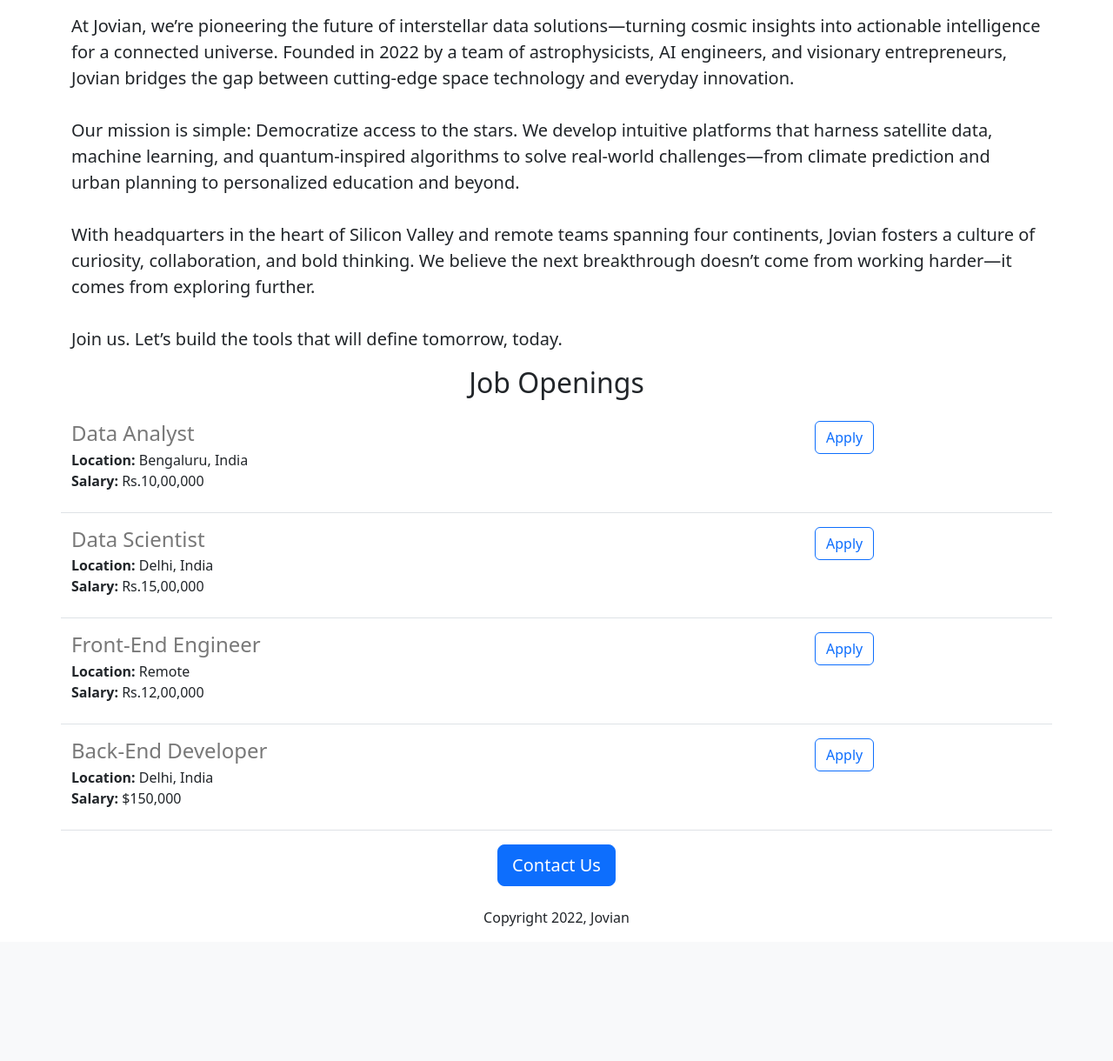
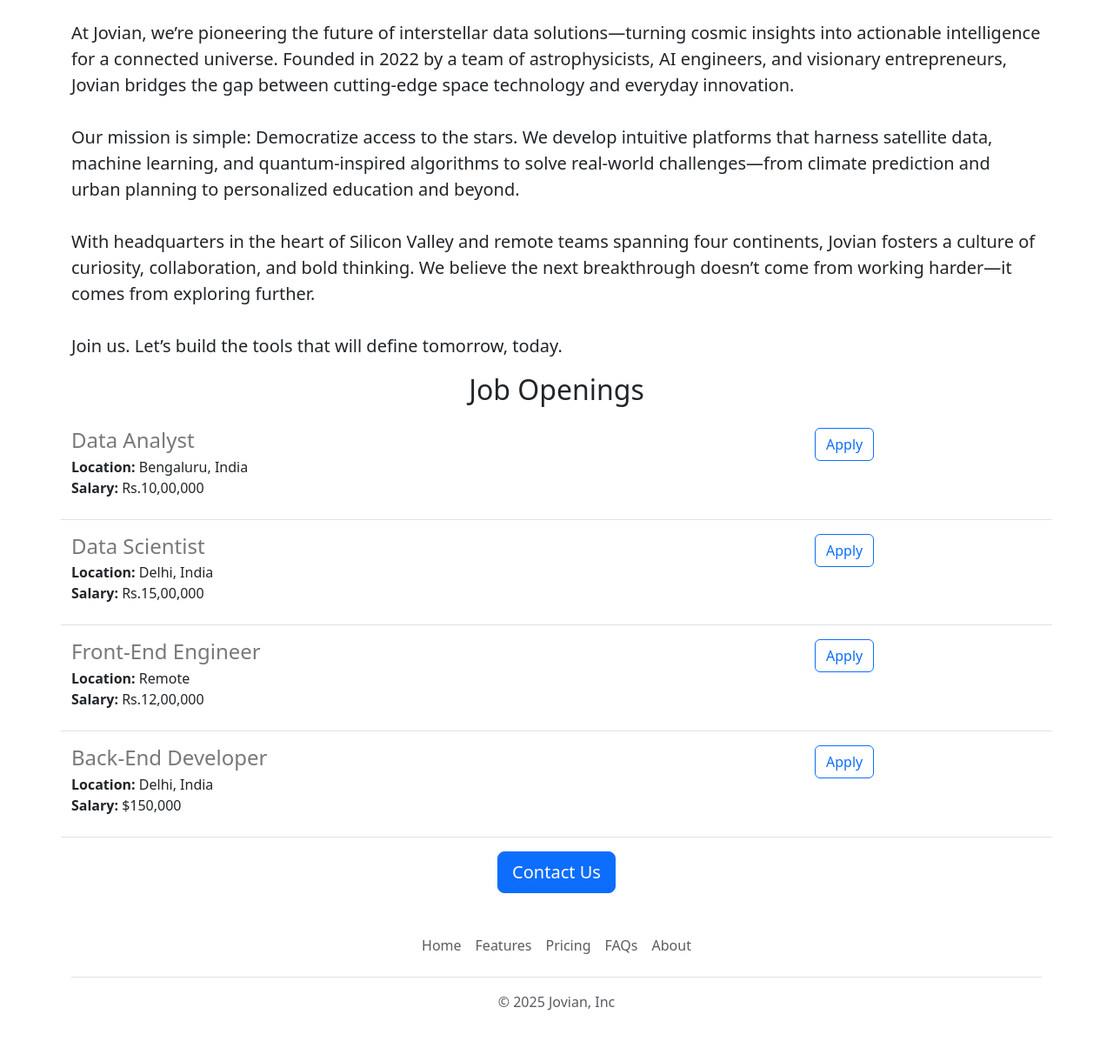
Before and after one commit to Akshay501/Jovian_Careers_Website, a Flask app: page / in a window 1280 px wide. Shown: the part 491-1711 px from the top of the page at 87% size. Before the commit the page ends 1556 px from the top, so only its background shows below. Run offline with Flask 3, Linux system fonts and the light colour scheme.

Commit message:
Added Footer and Navigation Bar to the HTML page.

```diff
--- /dev/null
+++ b/templates/footer.html
@@ -0,0 +1,23 @@
+<div class="b-example-divider"></div>
+<div class="container">
+  <footer class="py-3 my-4">
+    <ul class="nav justify-content-center border-bottom pb-3 mb-3">
+      <li class="nav-item">
+        <a href="#" class="nav-link px-2 text-body-secondary">Home</a>
+      </li>
+      <li class="nav-item">
+        <a href="#" class="nav-link px-2 text-body-secondary">Features</a>
+      </li>
+      <li class="nav-item">
+        <a href="#" class="nav-link px-2 text-body-secondary">Pricing</a>
+      </li>
+      <li class="nav-item">
+        <a href="#" class="nav-link px-2 text-body-secondary">FAQs</a>
+      </li>
+      <li class="nav-item">
+        <a href="#" class="nav-link px-2 text-body-secondary">About</a>
+      </li>
+    </ul>
+    <p class="text-center text-body-secondary">&copy; 2025 Jovian, Inc</p>
+  </footer>
+</div>
--- a/templates/home.html
+++ b/templates/home.html
@@ -41,9 +41,11 @@
       <div class="text-center">
         <button class= "btn btn-primary btn-lg">Contact Us</button>
 
-        <p class = "mt-4"> Copyright 2022, Jovian</p>
       </div>
 
+    </div>
+    <div>
+      {% include 'footer.html' %}
     </div>
 
 
--- a/templates/nav.html
+++ b/templates/nav.html
@@ -1,4 +1,4 @@
-<nav class="navbar bg-body-tertiary">
+<nav class="navbar shadow-sm fixed-top bg-white">
   <div class="container-fluid">
     <a class="navbar-brand" href="#">
       <img src= "/static/logo.svg" alt="Logo" width="30" height="24" class="d-inline-block align-text-top">
@@ -6,3 +6,5 @@
     </a>
   </div>
 </nav>
+
+<div style = "height:64px"></div>
```
